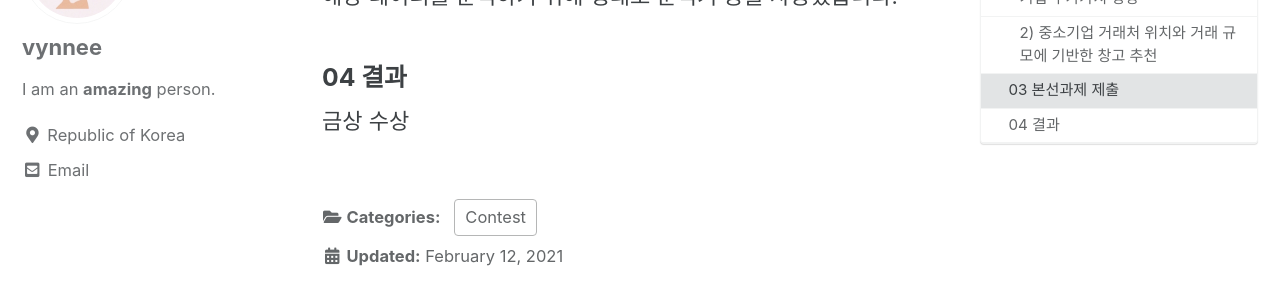
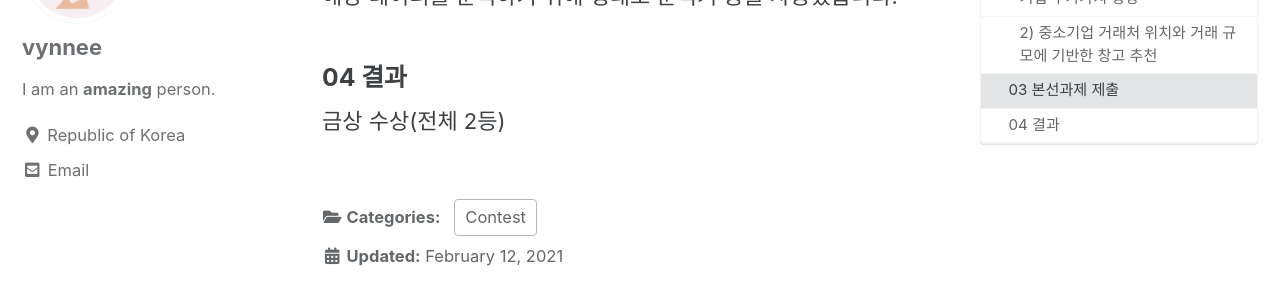
Before and after one commit to vynnee/vynnee.github.io, a Jekyll site: the page built from _posts/2021-01/contest/2021-02-12-co1.md, in a window 1280 px wide and 900 px high, scrolled down 9608 px. Shown: the part 152-452 px from the top of the window. Built offline with Jekyll 4.4.1, drawn with Linux system fonts in a browser that asks for light colours; cached includes are drawn as plain includes; comment, search, counter and statistics services are not loaded.

Commit message:
Update 2021-02-12-co1.md

```diff
--- a/_posts/2021-01/contest/2021-02-12-co1.md
+++ b/_posts/2021-01/contest/2021-02-12-co1.md
@@ -104,4 +104,4 @@ Last_modified_at: 2021-02-12T00:00:00+08:00
 해당 데이터를 분석하기 위해 형태소 분석기 등을 사용했습니다. <br>
 
 ### 04 결과
-금상 수상
+금상 수상(전체 2등)
```
